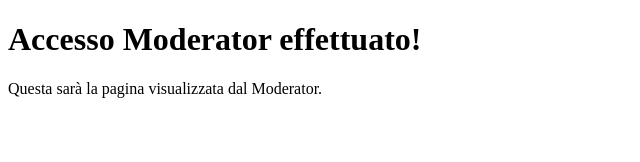
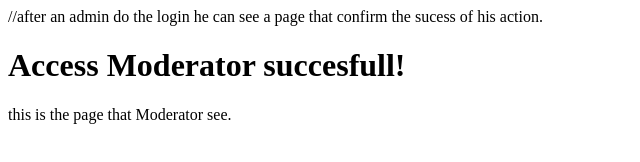
Before and after one commit to HafsaBaboo/TrekSec, a website: page public/Moderator.html in a window 1280 px wide. Shown: the whole page, without its empty margins (0-640 px from the left). Drawn offline with Linux system fonts and the light colour scheme.

Commit message:
Update Moderator.html

```diff
--- a/public/Moderator.html
+++ b/public/Moderator.html
@@ -6,7 +6,8 @@
     <meta name="viewport" content="width=device-width, initial-scale=1.0">
 </head>
 <body>
-    <h1>Accesso Moderator effettuato!</h1>
-    <p>Questa sarà la pagina visualizzata dal Moderator.</p>
+    //after an admin do the login he can see a page that confirm the sucess of his action.
+    <h1>Access Moderator succesfull!</h1>
+    <p>this is the page that Moderator see.</p>
 </body>
 </html>
```
